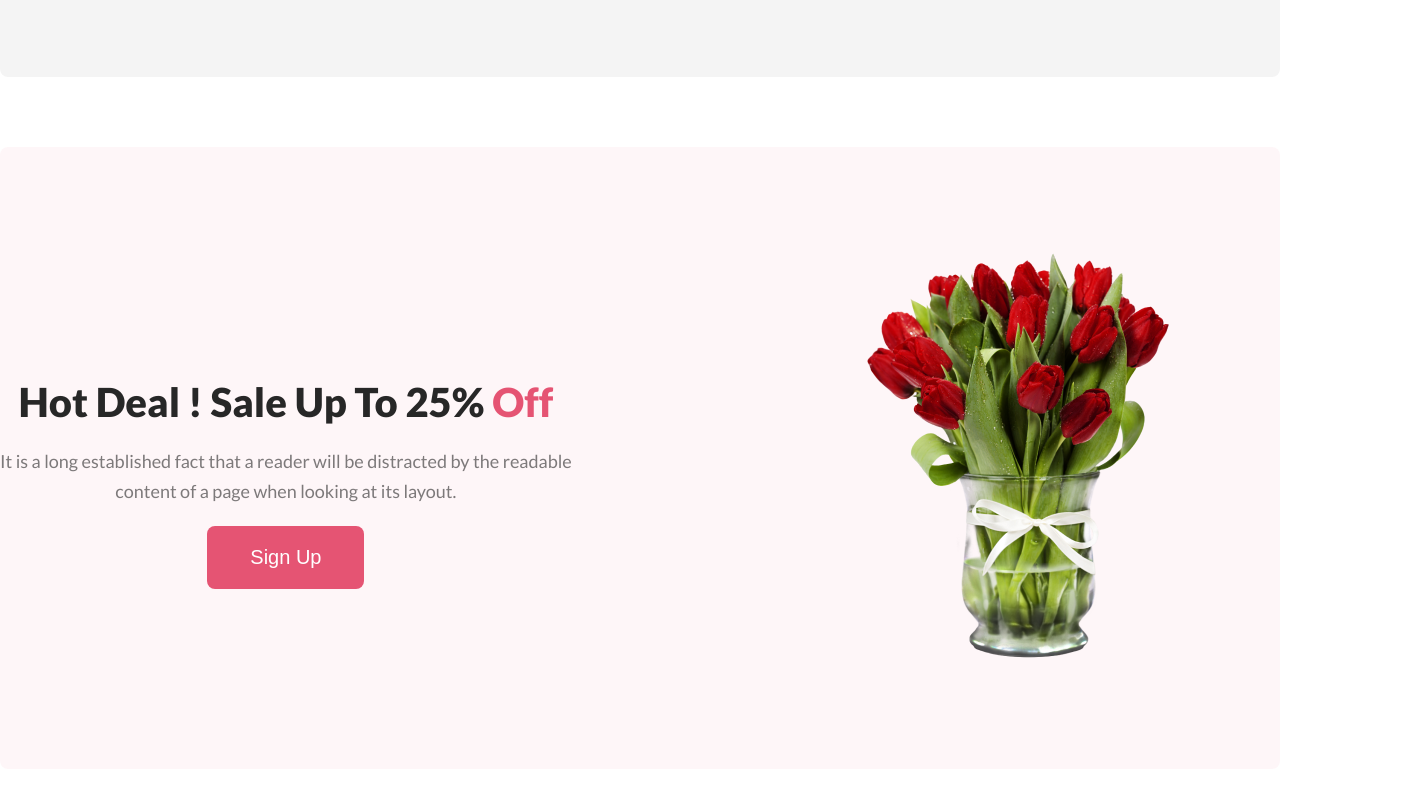
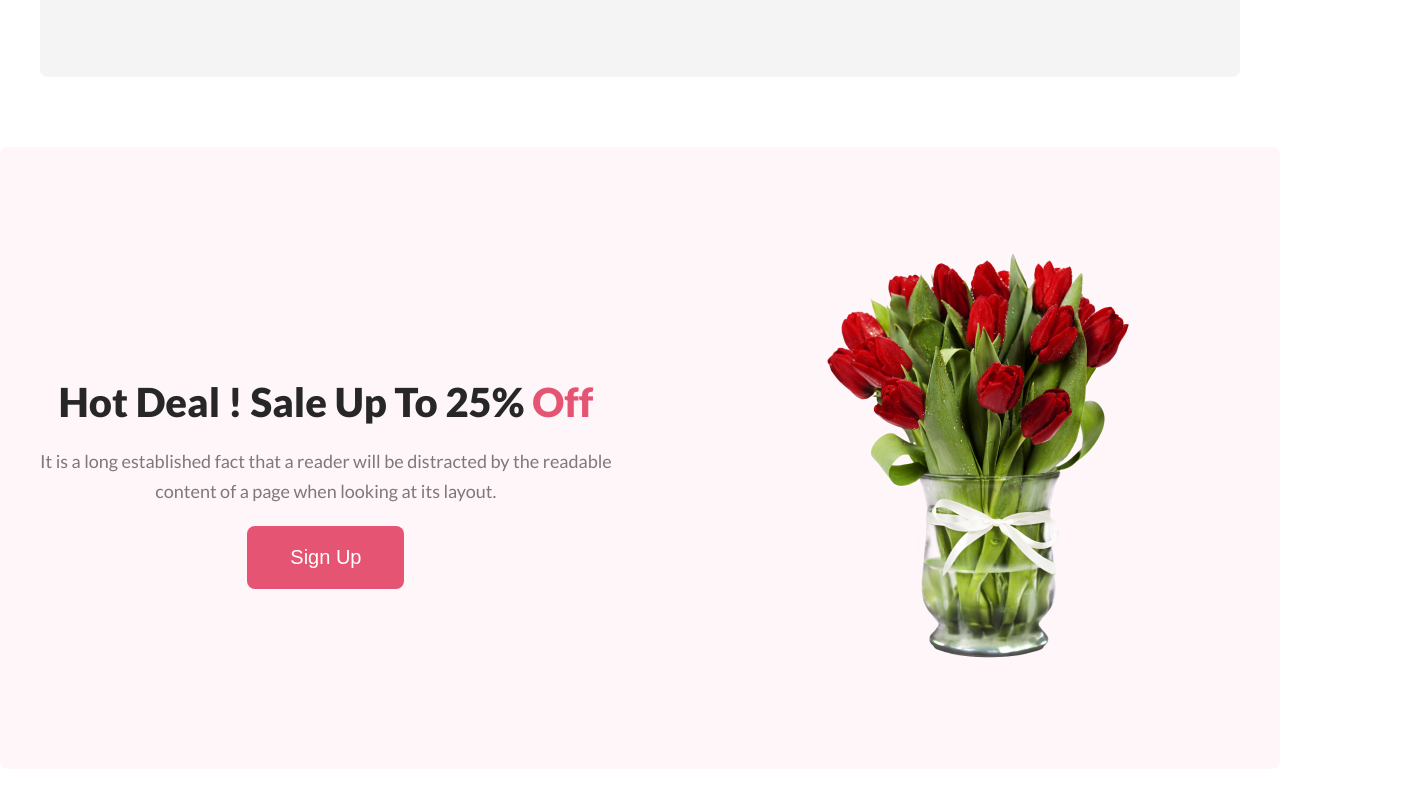
Before and after one commit to xdevimran/PH-assignment-01, a plain HTML site: page index.html in a window 1280 px wide. Shown: the part 2013-2800 px from the top of the page, 1408 px wide, since content can reach past the window. Drawn offline with Linux system fonts and the light colour scheme.

Commit message:
change container width

```diff
--- a/style.css
+++ b/style.css
@@ -21,7 +21,7 @@ a {
   text-decoration: none;
 }
 .container {
-  max-width: 140rem;
+  max-width: 120rem;
   margin: 0 auto;
 }
 
```
